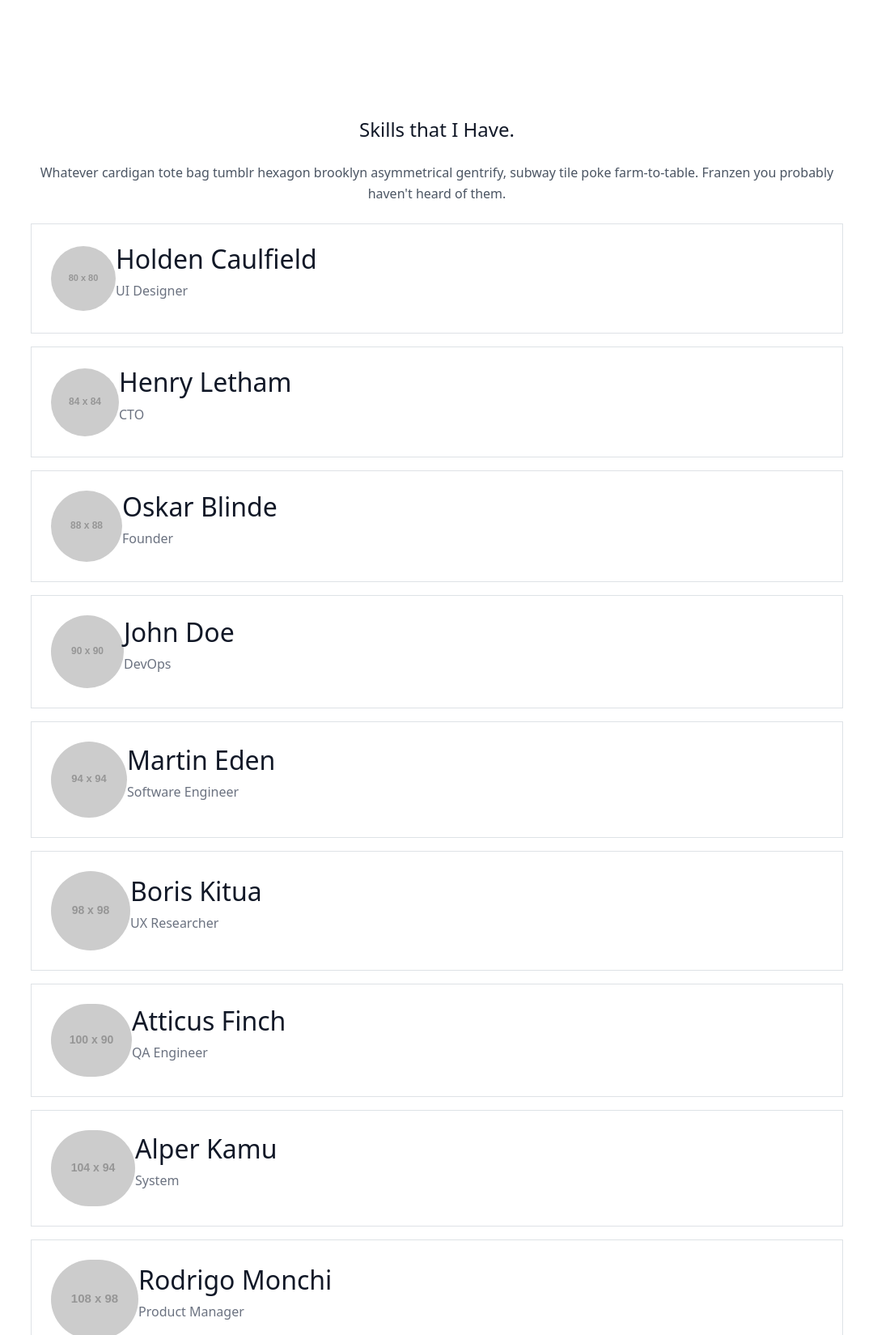
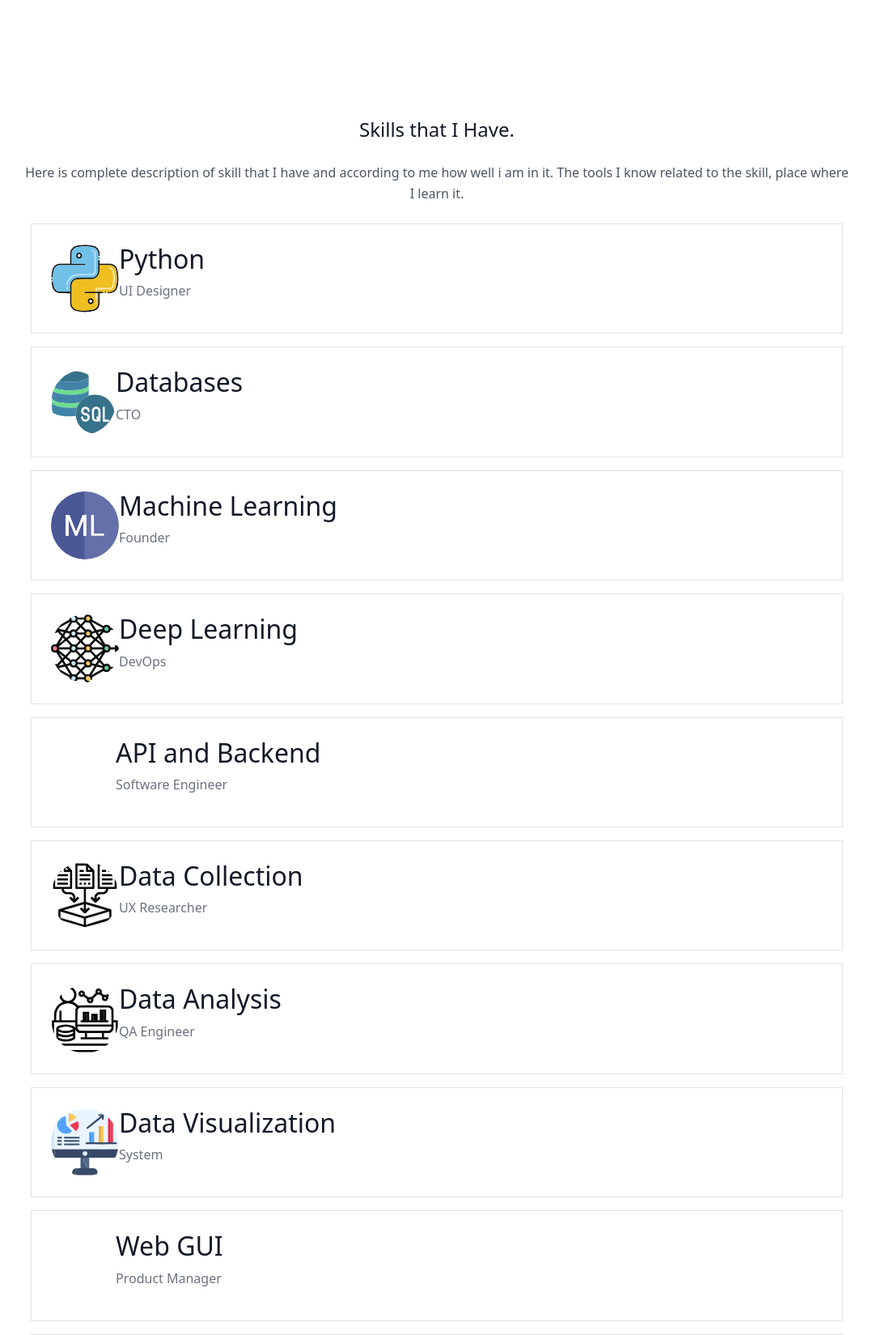
Before and after one commit to shivraj8615/portfolio_site, a Flask app: page /about in a window 1280 px wide. Shown: the part 2346-3995 px from the top of the page at 81% size, without its empty margins (100-1179 px from the left). Run offline with Flask 2, Linux system fonts and the light colour scheme; grey boxes labelled with a size stand in for pictures from a placeholder-image service; some libraries are stand-ins or nearby versions.

Commit message:
modification with icon adding

```diff
--- a/templates/about.html
+++ b/templates/about.html
@@ -1141,97 +1141,131 @@ Usage: codyhouse.co/license
   <div class="container px-5 py-24 mx-auto">
     <div class="flex flex-col text-center w-full mb-20">
       <h1 class="sm:text-3xl text-2xl font-medium title-font mb-4 text-gray-900">Skills that I Have.</h1>
-      <p class="lg:w-2/3 mx-auto leading-relaxed text-base">Whatever cardigan tote bag tumblr hexagon brooklyn asymmetrical gentrify, subway tile poke farm-to-table. Franzen you probably haven't heard of them.</p>
+      <p class="lg:w-2/3 mx-auto leading-relaxed text-base">Here is complete description of skill that I have and according to me how well i am in it. The tools I know related to the skill, place where I learn it. </p>
     </div>
     <div class="flex flex-wrap -m-2">
       <div class="p-2 lg:w-1/3 md:w-1/2 w-full">
         <div class="h-full flex items-center border-gray-200 border p-4 rounded-lg">
-          <img alt="team" class="w-16 h-16 bg-gray-100 object-cover object-center flex-shrink-0 rounded-full mr-4" src="https://dummyimage.com/80x80">
+          <img alt="team" class="w-16 h-16 bg-gray-100 object-cover object-center flex-shrink-0 rounded-full mr-4" src="static/python.svg">
           <div class="flex-grow">
-            <h2 class="text-gray-900 title-font font-medium">Holden Caulfield</h2>
+            <h2 class="text-gray-900 title-font font-medium">Python</h2>
             <p class="text-gray-500">UI Designer</p>
           </div>
         </div>
       </div>
       <div class="p-2 lg:w-1/3 md:w-1/2 w-full">
         <div class="h-full flex items-center border-gray-200 border p-4 rounded-lg">
-          <img alt="team" class="w-16 h-16 bg-gray-100 object-cover object-center flex-shrink-0 rounded-full mr-4" src="https://dummyimage.com/84x84">
+          <img alt="team" class="w-16 h-16 bg-gray-100 object-cover object-center flex-shrink-0 rounded-full mr-4" src="static/sql-server.svg">
           <div class="flex-grow">
-            <h2 class="text-gray-900 title-font font-medium">Henry Letham</h2>
+            <h2 class="text-gray-900 title-font font-medium">Databases</h2>
             <p class="text-gray-500">CTO</p>
           </div>
         </div>
       </div>
       <div class="p-2 lg:w-1/3 md:w-1/2 w-full">
         <div class="h-full flex items-center border-gray-200 border p-4 rounded-lg">
-          <img alt="team" class="w-16 h-16 bg-gray-100 object-cover object-center flex-shrink-0 rounded-full mr-4" src="https://dummyimage.com/88x88">
+          <img alt="team" class="w-16 h-16 bg-gray-100 object-cover object-center flex-shrink-0 rounded-full mr-4" src="static/ml.svg">
           <div class="flex-grow">
-            <h2 class="text-gray-900 title-font font-medium">Oskar Blinde</h2>
+            <h2 class="text-gray-900 title-font font-medium">Machine Learning</h2>
             <p class="text-gray-500">Founder</p>
           </div>
         </div>
       </div>
       <div class="p-2 lg:w-1/3 md:w-1/2 w-full">
         <div class="h-full flex items-center border-gray-200 border p-4 rounded-lg">
-          <img alt="team" class="w-16 h-16 bg-gray-100 object-cover object-center flex-shrink-0 rounded-full mr-4" src="https://dummyimage.com/90x90">
+          <img alt="team" class="w-16 h-16 bg-gray-100 object-cover object-center flex-shrink-0 rounded-full mr-4" src="static/deep-learning.svg">
           <div class="flex-grow">
-            <h2 class="text-gray-900 title-font font-medium">John Doe</h2>
+            <h2 class="text-gray-900 title-font font-medium">Deep Learning</h2>
             <p class="text-gray-500">DevOps</p>
           </div>
         </div>
       </div>
       <div class="p-2 lg:w-1/3 md:w-1/2 w-full">
         <div class="h-full flex items-center border-gray-200 border p-4 rounded-lg">
-          <img alt="team" class="w-16 h-16 bg-gray-100 object-cover object-center flex-shrink-0 rounded-full mr-4" src="https://dummyimage.com/94x94">
+          <img alt="team" class="w-16 h-16 bg-gray-100 object-cover object-center flex-shrink-0 rounded-full mr-4" src="static/api.svg">
           <div class="flex-grow">
-            <h2 class="text-gray-900 title-font font-medium">Martin Eden</h2>
+            <h2 class="text-gray-900 title-font font-medium">API and Backend</h2>
             <p class="text-gray-500">Software Engineer</p>
           </div>
         </div>
       </div>
       <div class="p-2 lg:w-1/3 md:w-1/2 w-full">
         <div class="h-full flex items-center border-gray-200 border p-4 rounded-lg">
-          <img alt="team" class="w-16 h-16 bg-gray-100 object-cover object-center flex-shrink-0 rounded-full mr-4" src="https://dummyimage.com/98x98">
+          <img alt="team" class="w-16 h-16 bg-gray-100 object-cover object-center flex-shrink-0 rounded-full mr-4" src="static/data-collection.svg">
           <div class="flex-grow">
-            <h2 class="text-gray-900 title-font font-medium">Boris Kitua</h2>
+            <h2 class="text-gray-900 title-font font-medium">Data Collection</h2>
             <p class="text-gray-500">UX Researcher</p>
           </div>
         </div>
       </div>
       <div class="p-2 lg:w-1/3 md:w-1/2 w-full">
         <div class="h-full flex items-center border-gray-200 border p-4 rounded-lg">
-          <img alt="team" class="w-16 h-16 bg-gray-100 object-cover object-center flex-shrink-0 rounded-full mr-4" src="https://dummyimage.com/100x90">
+          <img alt="team" class="w-16 h-16 bg-gray-100 object-cover object-center flex-shrink-0 rounded-full mr-4" src="static/data-scientist.svg">
           <div class="flex-grow">
-            <h2 class="text-gray-900 title-font font-medium">Atticus Finch</h2>
+            <h2 class="text-gray-900 title-font font-medium">Data Analysis</h2>
             <p class="text-gray-500">QA Engineer</p>
           </div>
         </div>
       </div>
       <div class="p-2 lg:w-1/3 md:w-1/2 w-full">
         <div class="h-full flex items-center border-gray-200 border p-4 rounded-lg">
-          <img alt="team" class="w-16 h-16 bg-gray-100 object-cover object-center flex-shrink-0 rounded-full mr-4" src="https://dummyimage.com/104x94">
+          <img alt="team" class="w-16 h-16 bg-gray-100 object-cover object-center flex-shrink-0 rounded-full mr-4" src="static/web-analytics.svg">
           <div class="flex-grow">
-            <h2 class="text-gray-900 title-font font-medium">Alper Kamu</h2>
+            <h2 class="text-gray-900 title-font font-medium">Data Visualization</h2>
             <p class="text-gray-500">System</p>
           </div>
         </div>
       </div>
       <div class="p-2 lg:w-1/3 md:w-1/2 w-full">
         <div class="h-full flex items-center border-gray-200 border p-4 rounded-lg">
-          <img alt="team" class="w-16 h-16 bg-gray-100 object-cover object-center flex-shrink-0 rounded-full mr-4" src="https://dummyimage.com/108x98">
+          <img alt="team" class="w-16 h-16 bg-gray-100 object-cover object-center flex-shrink-0 rounded-full mr-4" src="static/gui.svg">
           <div class="flex-grow">
-            <h2 class="text-gray-900 title-font font-medium">Rodrigo Monchi</h2>
+            <h2 class="text-gray-900 title-font font-medium">Web GUI</h2>
             <p class="text-gray-500">Product Manager</p>
           </div>
         </div>
-      </div>
+        </div>
+      <div class="p-2 lg:w-1/3 md:w-1/2 w-full">
+        <div class="h-full flex items-center border-gray-200 border p-4 rounded-lg">
+          <img alt="team" class="w-16 h-16 bg-gray-100 object-cover object-center flex-shrink-0 rounded-full mr-4" src="static/">
+          <div class="flex-grow">
+            <h2 class="text-gray-900 title-font font-medium">Natural Language Processing</h2>
+            <p class="text-gray-500">Product Manager</p>
+          </div>
+        </div>
+        </div>
+      <div class="p-2 lg:w-1/3 md:w-1/2 w-full">
+        <div class="h-full flex items-center border-gray-200 border p-4 rounded-lg">
+          <img alt="team" class="w-16 h-16 bg-gray-100 object-cover object-center flex-shrink-0 rounded-full mr-4" src="static/">
+          <div class="flex-grow">
+            <h2 class="text-gray-900 title-font font-medium">Computer Vision</h2>
+            <p class="text-gray-500">Product Manager</p>
+          </div>
+        </div>
+        </div>
+      <div class="p-2 lg:w-1/3 md:w-1/2 w-full">
+        <div class="h-full flex items-center border-gray-200 border p-4 rounded-lg">
+          <img alt="team" class="w-16 h-16 bg-gray-100 object-cover object-center flex-shrink-0 rounded-full mr-4" src="static/data-cleaning.svg">
+          <div class="flex-grow">
+            <h2 class="text-gray-900 title-font font-medium">Other related Skill</h2>
+            <p class="text-gray-500">Product Manager</p>
+          </div>
+        </div>
+        </div>
     </div>
   </div>
 </section>
   </div>
 </section>
 
-<section class="sticky-hero js-sticky-hero margin-bottom-xl">
+
+
+
+
+
+
+
+  <section class="sticky-hero js-sticky-hero margin-bottom-xl">
   <div class="sticky-hero__media" aria-hidden="true">
     <div class="sticky-hero__video">
       <video autoplay loop muted src="static/video.mp4"></video>
```
Also changed, not shown: static/api.svg (added), static/data-cleaning.svg (added), static/data-collection.svg (added), static/data-scientist.svg (added), static/deep-learning.svg (added), static/digitalization.svg (added), static/gui.svg (added), static/ml.svg (added), static/python.svg (added), static/sql-server.svg (added), static/web-analytics.svg (added).
